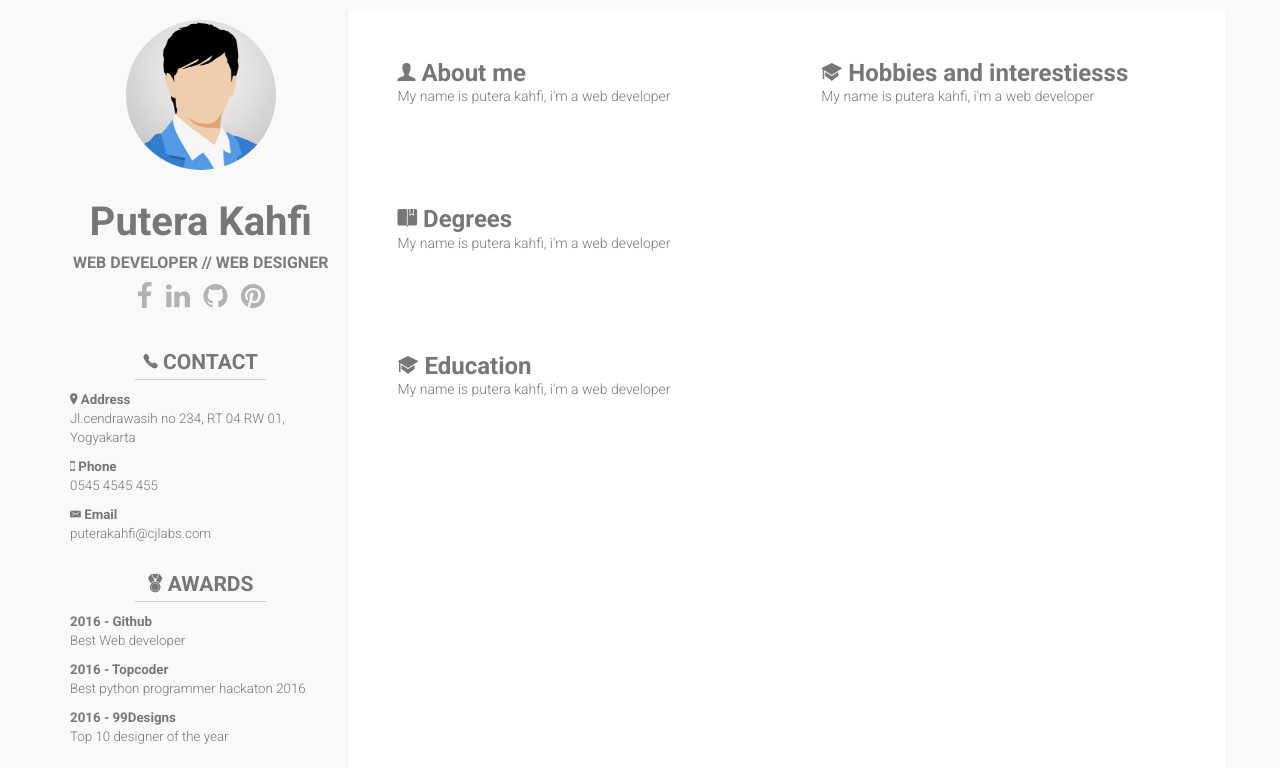
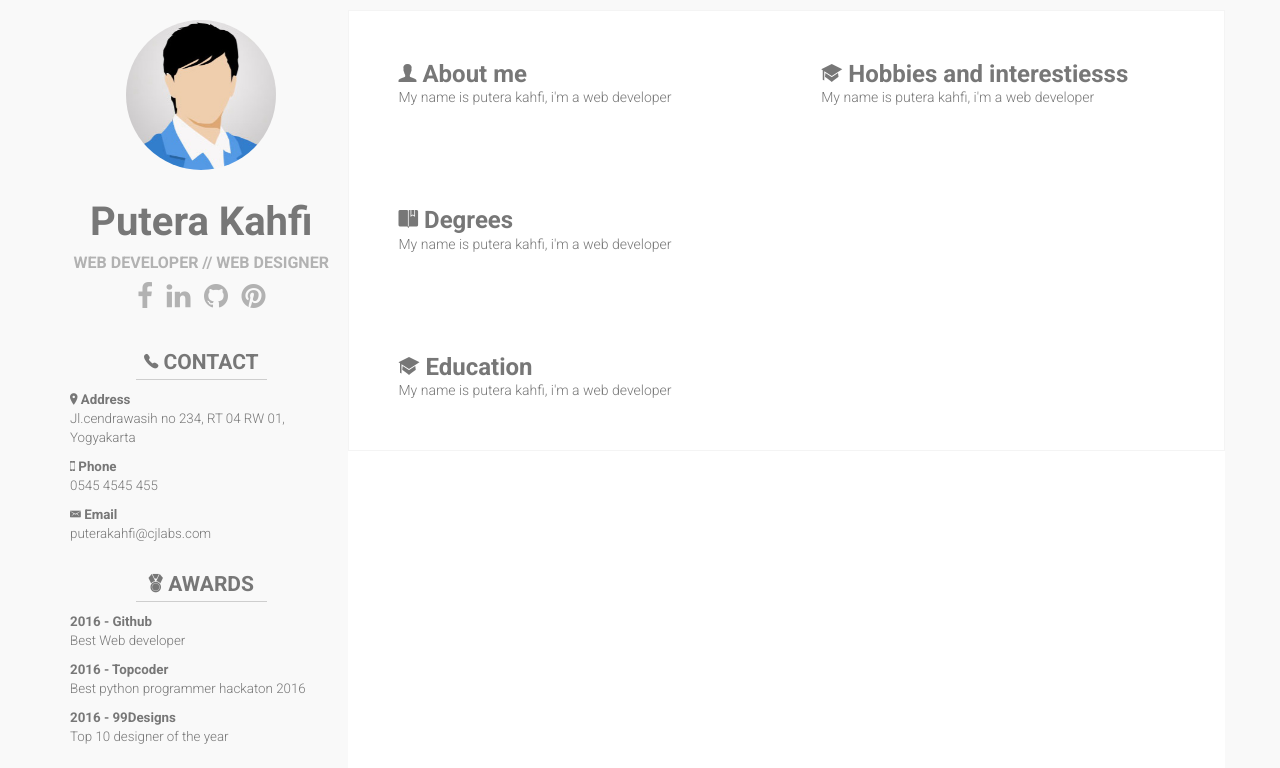
Before and after one commit to puterakahfi/resume, a website: page minimalist/index.html in a window 1280 px wide. Shown: the top 768 px of the page. Drawn offline with nearby package versions, Linux system fonts and the light colour scheme; files that its build step writes are made by us from their sources; files whose address does not match are found by name; a web font is replaced by a local one.

Commit message:
update style

```diff
--- a/minimalist/src/css/main.css
+++ b/minimalist/src/css/main.css
@@ -13,7 +13,6 @@ body{
 	margin: 10px auto;
 }
 .vertical-line{
-	border-right: 1px  solid #f4f4f4;
 	background-color: #F9F9F9;
 }
 .component-side-content, #component-profile{
@@ -68,8 +67,8 @@ body{
 #component-profile h4{
 	font-size: 12pt;
 	font-weight:600;
-	color: #7c7c7c;
 	text-transform:  uppercase;
+	color: rgb(178, 178, 178);
 }
 
 
@@ -113,6 +112,7 @@ body{
 }
 
 .main-content{
+	border: 1px solid #f4f4f4;
 }
 
 
```
